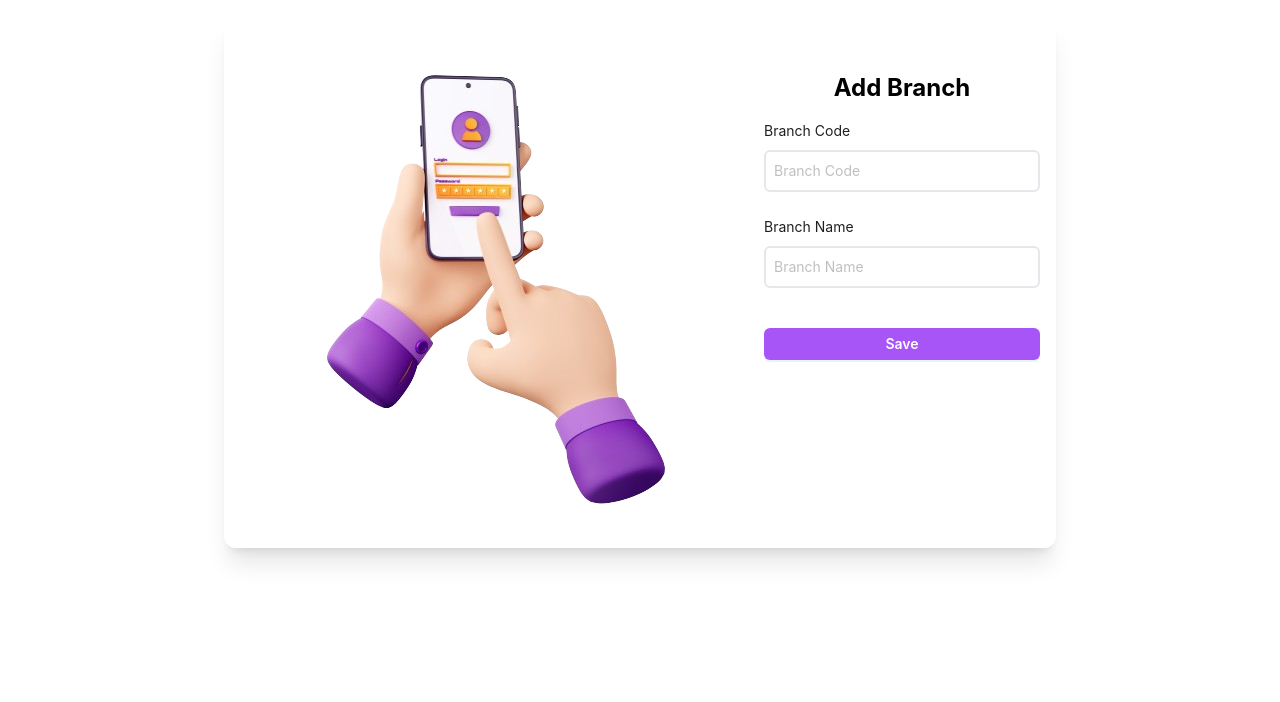
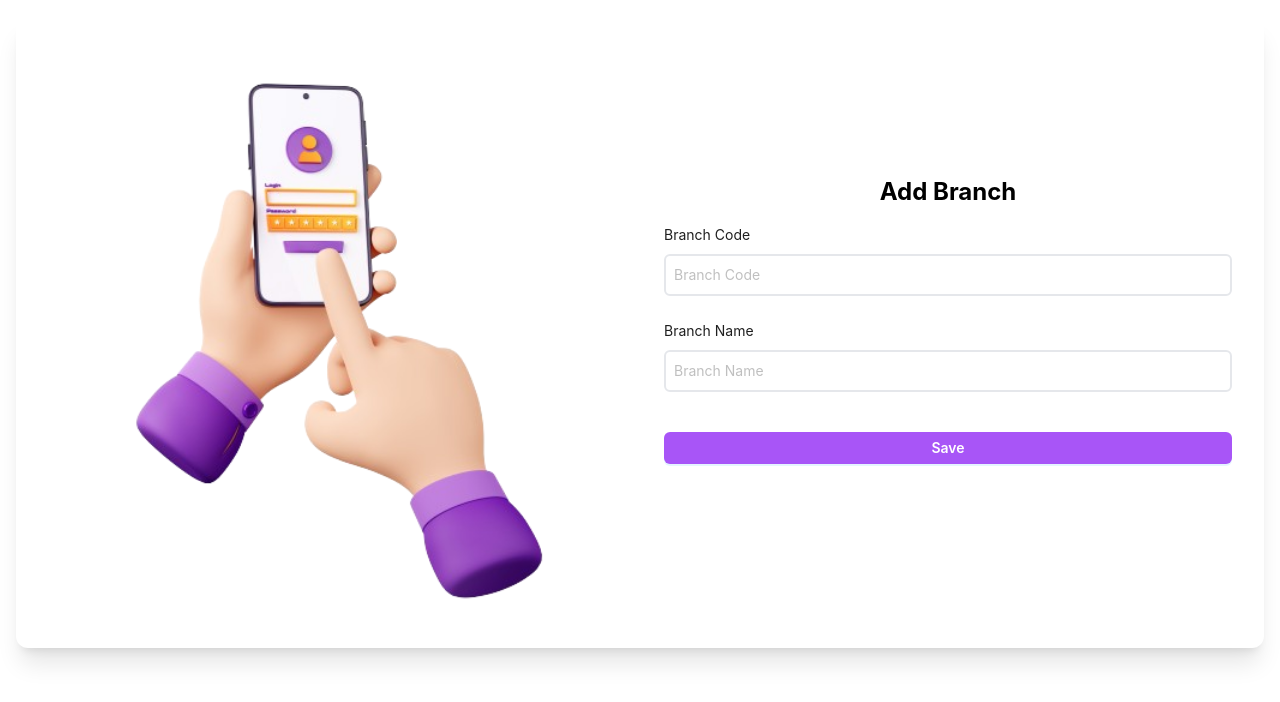
Before and after one commit to Oshanimadhushika/Spects_shop_POS, a React (Create React App) app in the folder spects_pos/: page /branch in a window 1280 px wide. Shown: the top 702 px of the page. Built offline with nearby package versions, Linux system fonts and the light colour scheme.

Commit message:
Save branch

```diff
--- a/spects_pos/package.json
+++ b/spects_pos/package.json
@@ -15,6 +15,7 @@
     "react-icons": "^5.3.0",
     "react-router-dom": "^6.26.0",
     "react-scripts": "5.0.1",
+    "react-toastify": "^10.0.5",
     "web-vitals": "^2.1.4"
   },
   "scripts": {
--- a/spects_pos/src/hooks/useFetch.jsx
+++ b/spects_pos/src/hooks/useFetch.jsx
@@ -8,7 +8,9 @@
   const [fetchError, setFetchError] = useState(null);
   const { notifyError } = useNotification();
 
-  const baseUrl = import.meta.env.VITE_API_URL; // Make sure your .env file has this
+  // const baseUrl = import.meta.env.VITE_API_URL;
+
+  const baseUrl ="https://e309c61c-e0ce-4d50-990a-07ca33ccf84c.mock.pstmn.io/"
 
   // Simplified error handling
   const serverErrorHandle = (err) => {
--- a/spects_pos/src/index.css
+++ b/spects_pos/src/index.css
@@ -6,6 +6,7 @@
 body {
   margin: 0;
   /* height: 100%; */
+
 
   font-family: -apple-system, BlinkMacSystemFont, 'Segoe UI', 'Roboto', 'Oxygen',
     'Ubuntu', 'Cantarell', 'Fira Sans', 'Droid Sans', 'Helvetica Neue',
--- a/spects_pos/src/pages/Admin.jsx
+++ b/spects_pos/src/pages/Admin.jsx
@@ -29,7 +29,7 @@
   };
 
   return (
-    <div className=" bg-gray-200  p-4 w-full max-h-full ">
+    <div className="min-h-screen bg-gray-200  p-4 w-full h-full ">
 
 
       <div className="grid grid-cols-12 gap-4  w-full">
--- a/spects_pos/src/pages/Branch.jsx
+++ b/spects_pos/src/pages/Branch.jsx
@@ -1,21 +1,54 @@
-import React from "react";
+import React, { useEffect, useState } from "react";
 import { Input, Button, Form, message } from "antd";
 // import 'antd/dist/antd.css';
 // import 'tailwindcss/tailwind.css';
 import LoginImage from "../assets/loginImg3.png";
+import useFetch from "../hooks/useFetch";
+import useNotification from "../hooks/useNotification";
 
 const Branch = () => {
   const [form] = Form.useForm();
+  const { fetchData, fetchAction, fetchError, fetchLoading } = useFetch();
+  const [loading, setLoading] = useState(false);
+  const { notifyError, notifySuccess } = useNotification();
+
+  const Addbranch = (values) => {
+    setLoading(true);
+    const data = {
+      code: values.branchCode,
+      branchName: values.branchName,
+    };
+
+    console.log("data",data);
+
+
+    fetchAction({
+      query: `v1.0/branch/add`,
+      params: data,
+      method: "get",
+    });
+
+    setLoading(false);
+  };
+
+  useEffect(() => {
+    if (fetchData) {
+      if (fetchData.success === true) {
+        // navigate("/workspace/subscription-plans");
+        notifySuccess("Branch Saved Successfully!");
+      } else {
+        notifyError(fetchData.message);
+      }
+    }
+  }, [fetchData, fetchError]);
 
   const handleSubmit = (values) => {
     // const { branchCode, branchName } = values;
-
     // // Validate if values are not empty
     // if (!branchCode || !branchName) {
     //   message.error("Inputs should not be empty!");
     //   return;
     // }
-
     // // Assuming you have a function to save branch data
     // saveBranchData(branchCode, branchName)
     //   .then(() => {
@@ -38,9 +71,9 @@
   return (
     // <div className="flex items-center justify-center w-full p-3 bg-black rounded-xl">
     <div className="w-full flex items-center justify-center p-4 ">
-    <div className="flex w-2/3 bg-white justify-center rounded-xl shadow-xl p-4">
+      {/* <div className="flex  w-full sm:w-1/3 md:w-1/3 lg:w-2/3 xl:w-2/3 bg-white justify-center rounded-xl shadow-xl p-4">
 
-          <div className="flex-3 items-center justify-center">
+          <div className="flex-3 items-center justify-center  " >
             <img src={LoginImage} alt="Image" className="w-full" />
           </div>
 
@@ -49,7 +82,7 @@
 
             <Form
               layout="vertical"
-              onFinish={handleSubmit}
+              onFinish={Addbranch}
               form={form}
               requiredMark={false}
             >
@@ -80,6 +113,63 @@
                   type="primary"
                   htmlType="submit"
                   className="w-full bg-purple-500 hover:bg-blue-500 text-white font-semibold p-3 rounded-md mt-4"
+                  loading={loading}
+                >
+                  Save
+                </Button>
+              </Form.Item>
+            </Form>
+          </div>
+        </div> */}
+
+      <div className="grid grid-cols-12 gap-4 w-full  bg-white rounded-xl shadow-xl p-4">
+        {/* Image Section */}
+        <div className="col-span-12 sm:col-span-12 md:col-span-6 lg:col-span-6 flex items-center justify-center">
+          <img src={LoginImage} alt="Image" className="w-full" />
+        </div>
+
+        {/* Form Section */}
+        <div className="col-span-12 sm:col-span-12 md:col-span-6 lg:col-span-6 xl:col-span-6  flex flex-col justify-center p-4">
+          <h1 className="text-2xl font-bold mb-4 text-center">Add Branch</h1>
+
+          <Form
+            layout="vertical"
+            onFinish={Addbranch}
+            form={form}
+            requiredMark={false}
+          >
+            <Form.Item
+              name="branchCode"
+              label="Branch Code"
+              rules={[
+                { required: true, message: "Please input the branch code!" },
+              ]}
+            >
+              <Input
+                className="rounded-md border-2 border-gray-200 p-2 w-full"
+                placeholder="Branch Code"
+              />
+            </Form.Item>
+
+            <Form.Item
+              name="branchName"
+              label="Branch Name"
+              rules={[
+                { required: true, message: "Please input the branch name!" },
+              ]}
+            >
+              <Input
+                className="rounded-md border-2 border-gray-200 p-2 w-full"
+                placeholder="Branch Name"
+              />
+            </Form.Item>
+
+            <Form.Item>
+              <Button
+                type="primary"
+                htmlType="submit"
+                className="w-full bg-purple-500 hover:bg-blue-500 text-white font-semibold p-3 rounded-md mt-4"
+                loading={loading}
               >
                 Save
               </Button>
--- a/spects_pos/src/pages/Category.jsx
+++ b/spects_pos/src/pages/Category.jsx
@@ -1,4 +1,4 @@
-import React, { useState } from "react";
+import React, { useEffect, useState } from "react";
 import { Input, Button, Form, Table, notification } from "antd";
 import {
   SearchOutlined,
@@ -8,11 +8,47 @@
   ClearOutlined,
 } from "@ant-design/icons";
 import axios from "axios";
+import useFetch from "../hooks/useFetch";
+import useNotification from "../hooks/useNotification";
 
 const Category = () => {
   const [form] = Form.useForm();
   const [categories, setCategories] = useState([]);
   const [selectedCategory, setSelectedCategory] = useState(null);
+
+  const { fetchData, fetchAction, fetchError, fetchLoading } = useFetch();
+  const [loading, setLoading] = useState(false);
+  const { notifyError, notifySuccess } = useNotification();
+
+  const handleSave = (values) => {
+    setLoading(true);
+    const data = {
+      code: values.categoryCode,
+      categoryName: values.category,
+    };
+
+    console.log("data",data);
+
+
+    fetchAction({
+      query: `v1.0/category/add`,
+      params: data,
+      method: "get",
+    });
+
+    setLoading(false);
+  };
+
+  useEffect(() => {
+    if (fetchData) {
+      if (fetchData.success === true) {
+        // navigate("/workspace/subscription-plans");
+        notifySuccess("Branch Saved Successfully!");
+      } else {
+        notifyError(fetchData.message);
+      }
+    }
+  }, [fetchData, fetchError]);
 
   const openNotification = (type, message) => {
     notification[type]({
@@ -41,65 +77,67 @@
     }
   };
 
-  const handleSave = async (values) => {
-    const { categoryCode, category } = values;
 
-    if (!categoryCode || !category) {
-      openNotification("warning", "Input Should not be Empty..!");
-      return;
-    }
 
-    try {
-      await axios.post("/api/saveCategory", {
-        id: categoryCode,
-        name: category,
-      });
-      openNotification("success", "Category Saved Successfully..!");
-      form.resetFields();
-      setCategories([]);
-    } catch (error) {
-      openNotification("error", "Something went wrong..!");
-    }
-  };
+  // const handleSave = async (values) => {
+  //   const { categoryCode, category } = values;
 
-  const handleUpdate = async (values) => {
-    const { categoryCode, category } = values;
+  //   if (!categoryCode || !category) {
+  //     openNotification("warning", "Input Should not be Empty..!");
+  //     return;
+  //   }
 
-    if (!categoryCode || !category) {
-      openNotification("warning", "Input Should not be Empty..!");
-      return;
-    }
+  //   try {
+  //     await axios.post("/api/saveCategory", {
+  //       id: categoryCode,
+  //       name: category,
+  //     });
+  //     openNotification("success", "Category Saved Successfully..!");
+  //     form.resetFields();
+  //     setCategories([]);
+  //   } catch (error) {
+  //     openNotification("error", "Something went wrong..!");
+  //   }
+  // };
 
-    try {
-      await axios.post("/api/updateCategory", {
-        id: categoryCode,
-        name: category,
-      });
-      openNotification("success", "Category Updated Successfully..!");
-      form.resetFields();
-      setCategories([]);
-    } catch (error) {
-      openNotification("error", "Something went wrong..!");
-    }
-  };
+  // const handleUpdate = async (values) => {
+  //   const { categoryCode, category } = values;
 
-  const handleDelete = async () => {
-    const { categoryCode } = form.getFieldsValue();
+  //   if (!categoryCode || !category) {
+  //     openNotification("warning", "Input Should not be Empty..!");
+  //     return;
+  //   }
 
-    if (!categoryCode) {
-      openNotification("warning", "Code should not be Empty..!");
-      return;
-    }
+  //   try {
+  //     await axios.post("/api/updateCategory", {
+  //       id: categoryCode,
+  //       name: category,
+  //     });
+  //     openNotification("success", "Category Updated Successfully..!");
+  //     form.resetFields();
+  //     setCategories([]);
+  //   } catch (error) {
+  //     openNotification("error", "Something went wrong..!");
+  //   }
+  // };
 
-    try {
-      await axios.post("/api/deleteCategory", { id: categoryCode });
-      openNotification("success", "Category Deleted Successfully..!");
-      form.resetFields();
-      setCategories([]);
-    } catch (error) {
-      openNotification("error", "Something went wrong..!");
-    }
-  };
+  // const handleDelete = async () => {
+  //   const { categoryCode } = form.getFieldsValue();
+
+  //   if (!categoryCode) {
+  //     openNotification("warning", "Code should not be Empty..!");
+  //     return;
+  //   }
+
+  //   try {
+  //     await axios.post("/api/deleteCategory", { id: categoryCode });
+  //     openNotification("success", "Category Deleted Successfully..!");
+  //     form.resetFields();
+  //     setCategories([]);
+  //   } catch (error) {
+  //     openNotification("error", "Something went wrong..!");
+  //   }
+  // };
 
   const handleRowClick = (record) => {
     form.setFieldsValue({
```
Also changed, not shown: 1 other file (tests, documents, lock files or other folders). Lines whose indentation alone changed are shown as unchanged.
